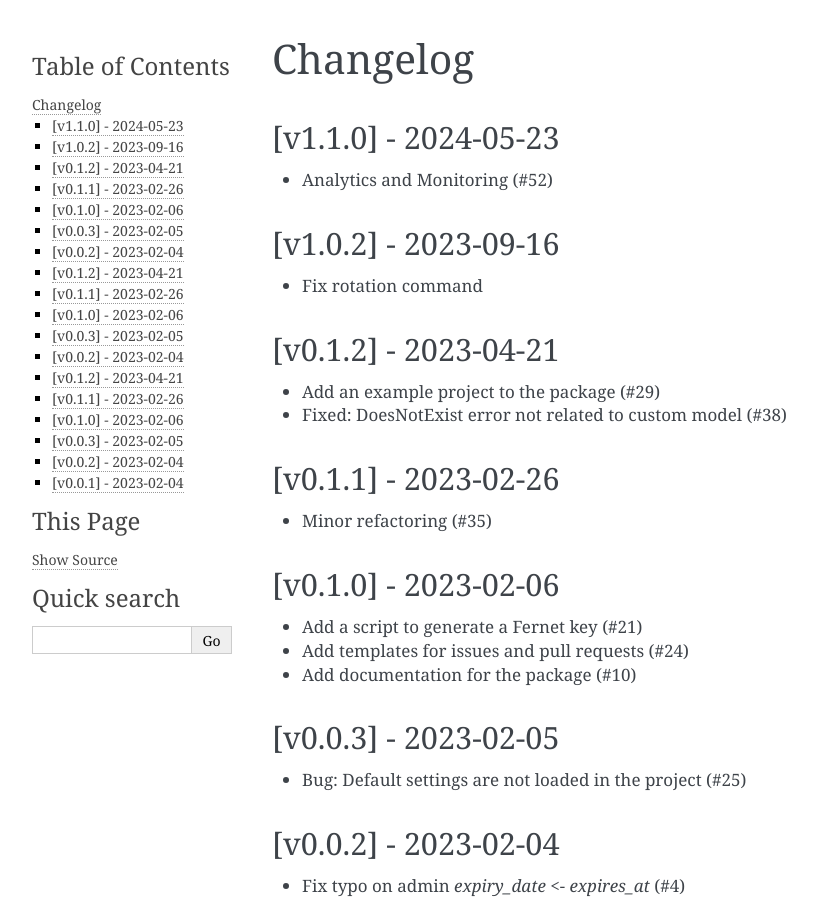
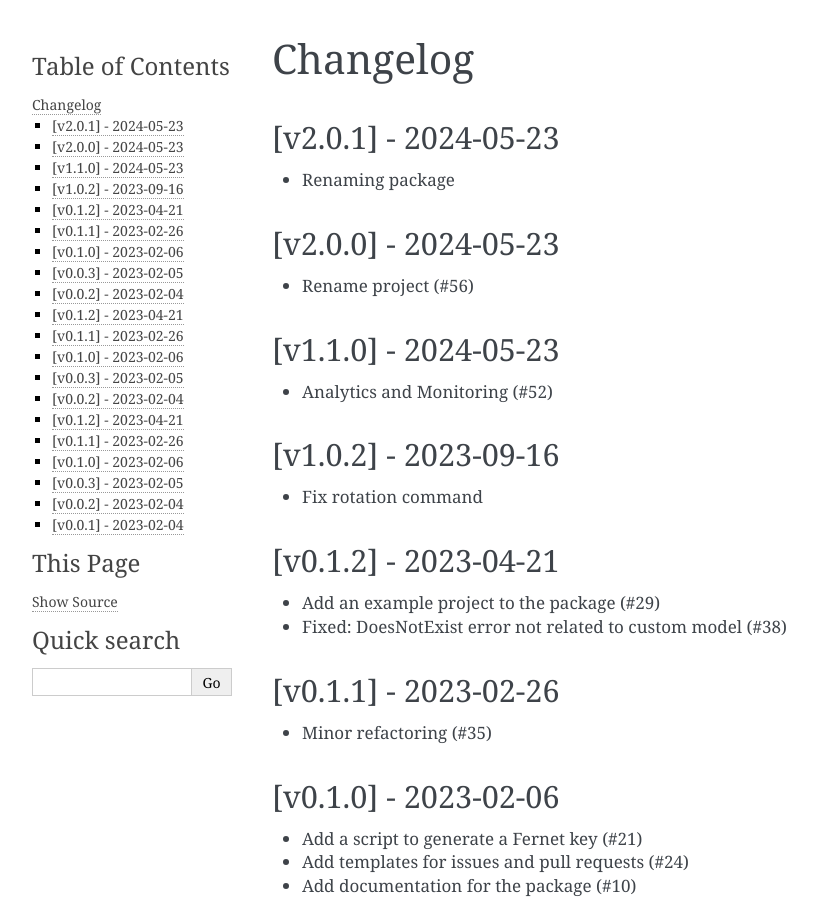
Before and after one commit to koladev32/drf-simple-apikey, a Sphinx documentation site: the page built from docs/changelog.rst, in a window 1280 px wide and 900 px high. Shown: the whole window, without its empty margins (148-965 px from the left). Built offline with Sphinx 7.4.7, drawn with Linux system fonts in a browser that asks for light colours.

```diff
--- a/docs/changelog.rst
+++ b/docs/changelog.rst
@@ -1,5 +1,15 @@
 Changelog
 =========
+
+[v2.0.1] - 2024-05-23
+------------------
+
+- Renaming package
+
+[v2.0.0] - 2024-05-23
+------------------
+
+- Rename project (#56)
 
 [v1.1.0] - 2024-05-23
 ------------------
```
